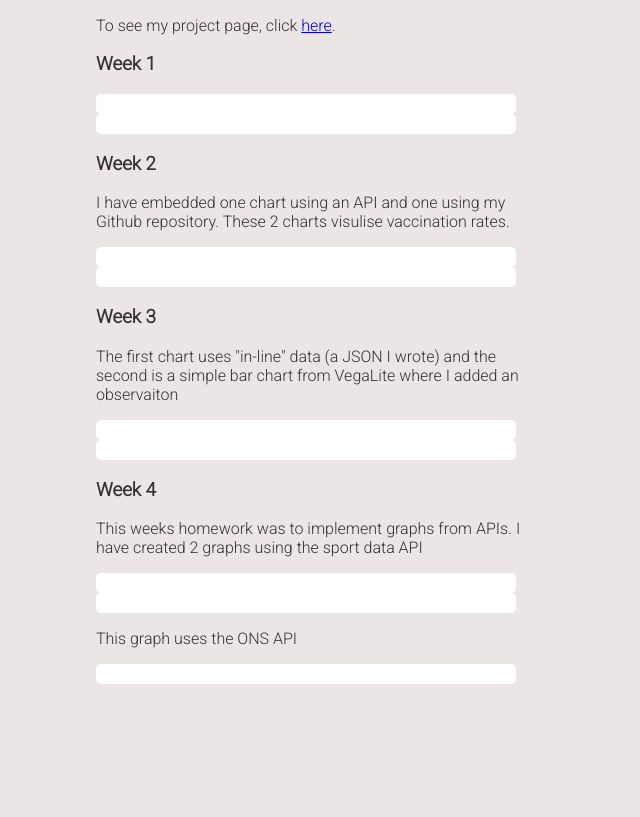
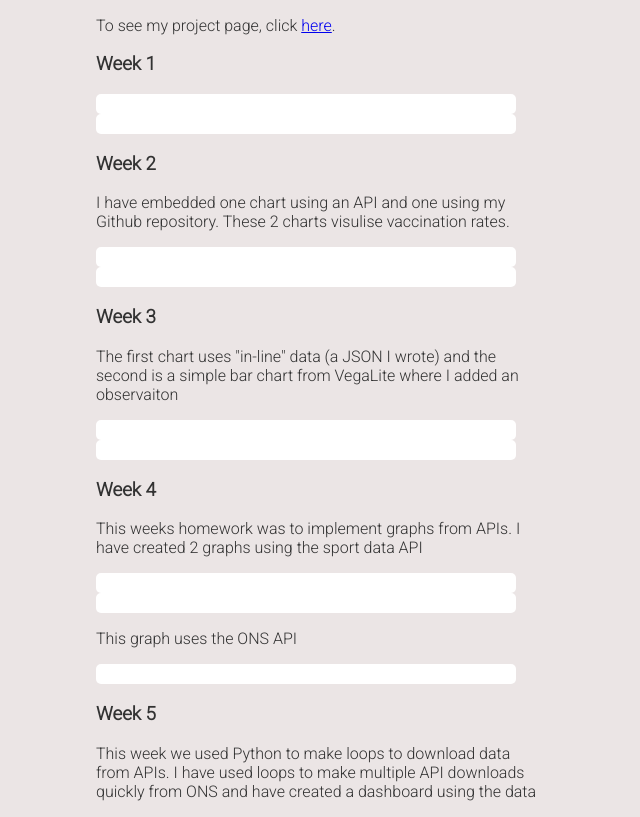
Before and after one commit to norettevulkan/norettevulkan.github.io, a plain HTML site: page index.html in a window 1280 px wide. Shown: the part 166-983 px from the top of the page, without its empty margins (319-959 px from the left). Before the commit the page ends 850 px from the top, so only its background shows below. Drawn offline with Linux system fonts and the light colour scheme; a script that the page names is missing.

Commit message:
Update index.html

```diff
--- a/index.html
+++ b/index.html
@@ -119,6 +119,13 @@
     </script>
  </div>
 
+  <h3> Week 5 </h3>
+ <p> This week we used Python to make loops to download data from APIs. I have used loops to make multiple API downloads quickly from ONS and have created a dashboard using the data </p>
+
+
+
+
+
 </body>
 <!-- ///////////////////  END BODY //////////////////////////////////// -->
 
```
